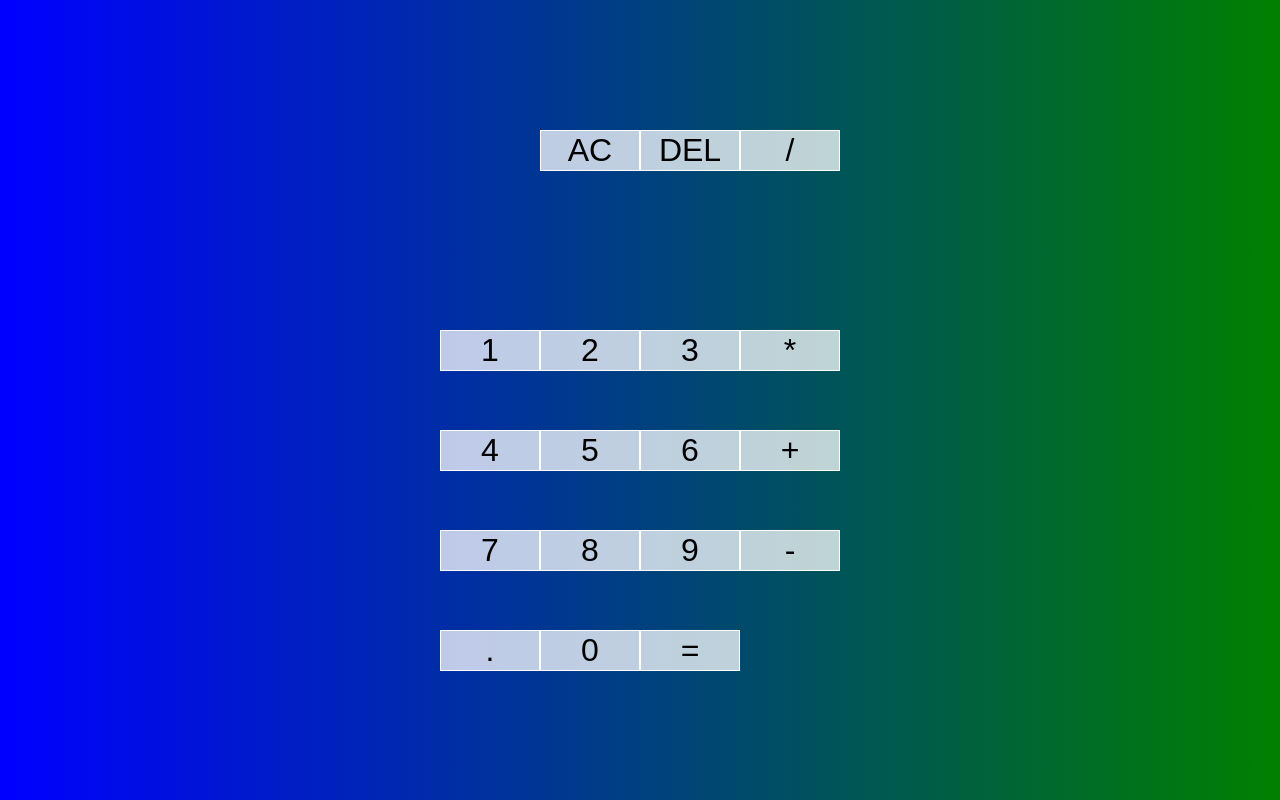
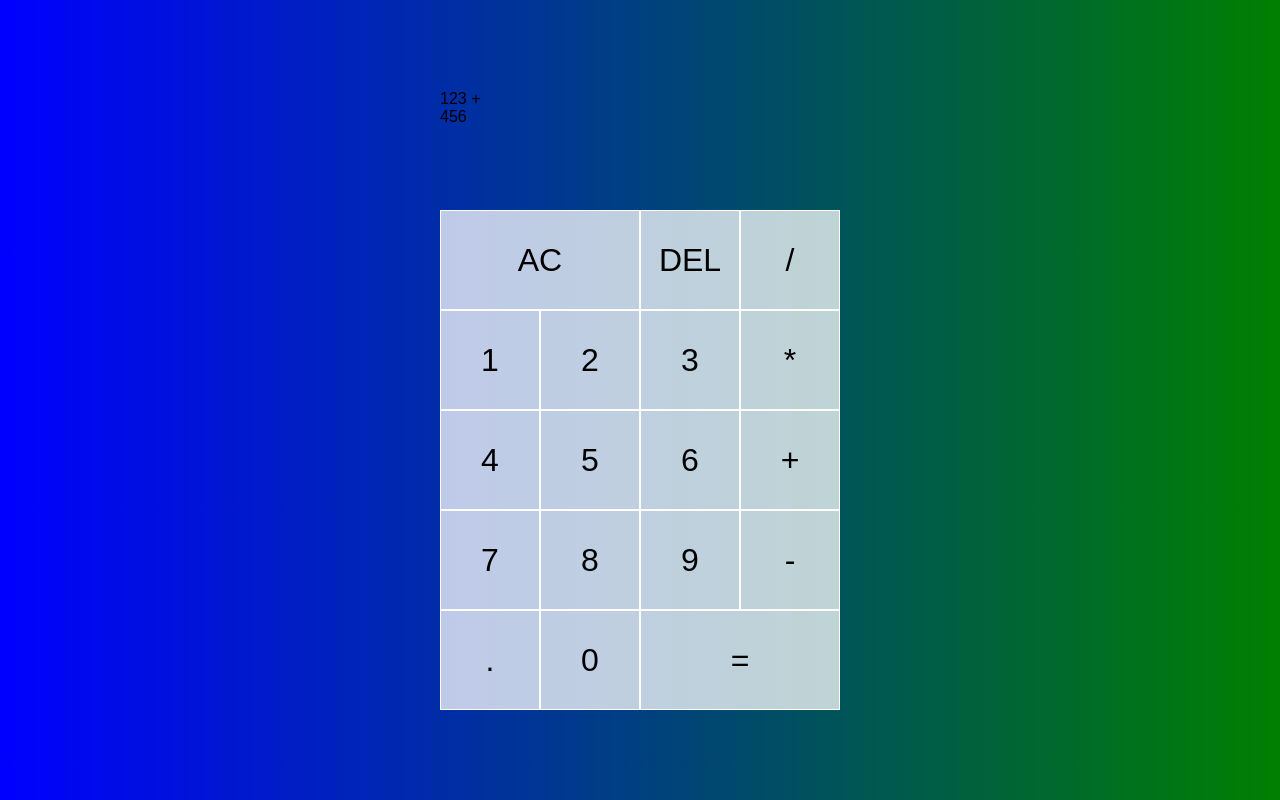
Before and after one commit to AlizadeAlireza/Calculator_JavaScript, a plain HTML site: page index.html in a window 1280 px wide. Drawn offline with Linux system fonts and the light colour scheme.

Commit message:
fix the calculator grid and button size

```diff
--- a/index.html
+++ b/index.html
@@ -11,8 +11,8 @@
 <body>
     <div class="calculator-grid">
         <div class="output">
-            <div class="previous-operand"></div>
-            <div class="current-operand"></div>
+            <div class="previous-operand">123 +</div>
+            <div class="current-operand"> 456 </div>
         </div>
         <button class="span-two">AC</button>
         <button>DEL</button>
--- a/sytle.css
+++ b/sytle.css
@@ -13,7 +13,7 @@ body {
 .calculator-grid {
     display: grid;
     justify-content: center;
-    align-items: center;
+    align-content: center;
     min-height: 100vh;
     grid-template-columns: repeat(4, 100px);
     grid-template-rows: minmax(120px, auto)repeat(5, 100px);
@@ -31,3 +31,11 @@ body {
 .calculator-grid > button:hover {
     background-color: rgba(255, 255, 255, 0.9)
 }
+
+.span-two {
+    grid-column: span 2;
+}
+
+.output {
+    grid-column: 1 / -1;
+}
```
